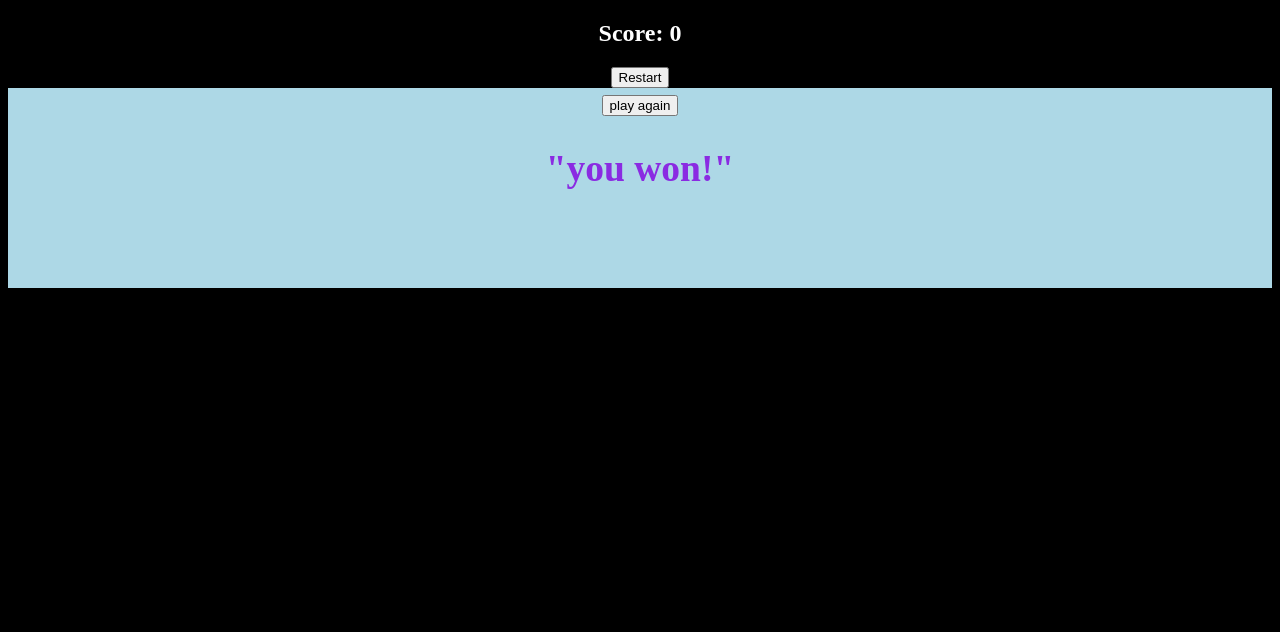
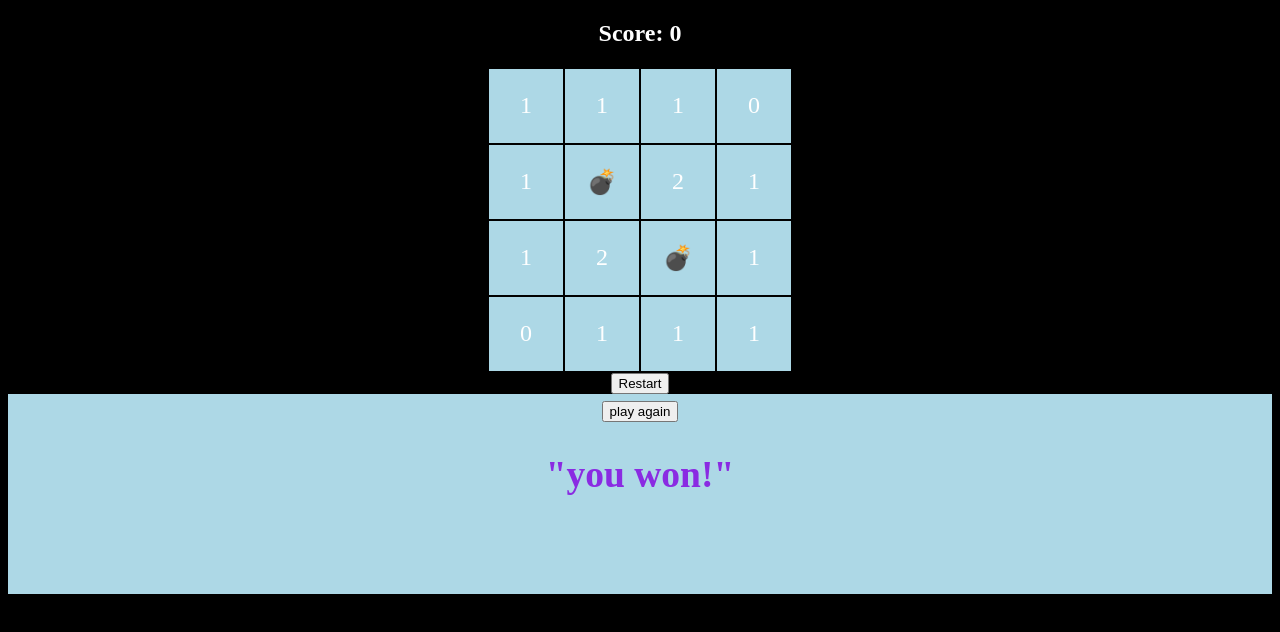
Before and after one commit to ofekmeshulam46-bot/sprint-1, a plain HTML site: page index.html in a window 1280 px wide. Drawn offline with Linux system fonts and the light colour scheme.

Commit message:
progress up to onCellClicked

```diff
--- a/css/app.css
+++ b/css/app.css
@@ -4,14 +4,17 @@ body {
   text-align: center;
 }
 
-  .board-container {
+.board-container {
   margin: auto;
 }
 
 .cell {
+  /* display: none; */
+  /* opacity: 0 */
   font-size: 1.5em;
-  width: 2em;
-  height: 2em;
+  width: 4.5rem;
+  height: 4.5rem;
+  background-color: lightblue
 }
 
 .modal {
--- a/js/mineSweeper.js
+++ b/js/mineSweeper.js
@@ -6,6 +6,8 @@
 // isMine: false,
 // isMarked: false
 // }
+
+var MINE = '💣'
 
 var gLevel = {
   SIZE: 4,
@@ -21,13 +23,15 @@ var gGame = {
 
 // var gBoard
 
-
-
+var gBoard = buildBoard()
+// settingMinesAroundCount()
 
 function onInit() {
- var gBoard = settingMinesAroundCount()
-  // gBoard = buildBoard()
-  buildBoard()
+  var check = buildBoard()
+  gBoard = buildBoard()
+  settingMinesAroundCount(gBoard)
+  console.log('gBoard:', gBoard)
+  console.table(gBoard)
   renderBoard(gBoard)
 }
 
@@ -50,19 +54,12 @@ function buildBoard() {
   return board
 }
 
-function settingMinesAroundCount() {
-  var builtBoard = buildBoard()
-  for (var i = 0; i < builtBoard.length; i++) {
-    for (var j = 0; j < builtBoard[i].length; j++) {
-      setMinesNegsCount(i, j, builtBoard)
+function settingMinesAroundCount(board) {
+  for (var i = 0; i < board.length; i++) {
+    for (var j = 0; j < board[i].length; j++) {
+      setMinesNegsCount(i, j, board)
     }
   }
-
-  console.log('builtBoard:', builtBoard)
-  console.table(builtBoard)
-  debugger
-  return buildBoard
-
 }
 
 function setMinesNegsCount(rowIdx, colIdx, mat) {
@@ -85,20 +82,16 @@ function setMinesNegsCount(rowIdx, colIdx, mat) {
 
 function renderBoard() {
   var strHTML = ''
-    console.log('gBoard:', gBoard)
-  console.table(gBoard)
   var lines = gBoard.length
-  console.log('lines:', lines)
   var columns = gBoard[0].length
-  console.log('columns:', columns)
   for (var i = 0; i < lines; i++) {
     strHTML += '<tr>'
     for (var j = 0; j < columns; j++) {
       const cell = gBoard[i][j]
       const className = `cell cell-${i}-${j}`
-
-      strHTML += `<td class="${className}">
-                            ${cell.minesAroundCount}
+      var cellContent = cell.isMine  ?  MINE : cell.minesAroundCount
+      strHTML += `<td class="${className}" onclick= onCellClicked(this,${i},${j})>
+                           ${cellContent}
                         </td>`
     }
     strHTML += '</tr>'
@@ -107,17 +100,12 @@ function renderBoard() {
   elContainer.innerHTML = strHTML
 }
 
-
-
-
-
-
-
-
-
-
-
-
+function onCellClicked(elCell, i, j) {
+  // var cell= document.querySelector(elcell.`cell-${i}-${j}`)
+  console.log('clicked:', elCell.innerHTML, i, j)
+  // cell.style.color = 'blueviolet'  // reg color wont work on emoji but background ye
+  // elCell.`cell-${i}-${j}`.color = 'blueviolet'
+}
 // buildBoard()
 
 // renderBoard(board)
@@ -156,15 +144,6 @@ function renderBoard() {
 //   elModal.hidden = true
 //   console.log('elModal:', elModal)
 // }
-
-
-
-
-
-
-
-
-
 
 // // location is an object like this - { i: 2, j: 7 }
 
```
